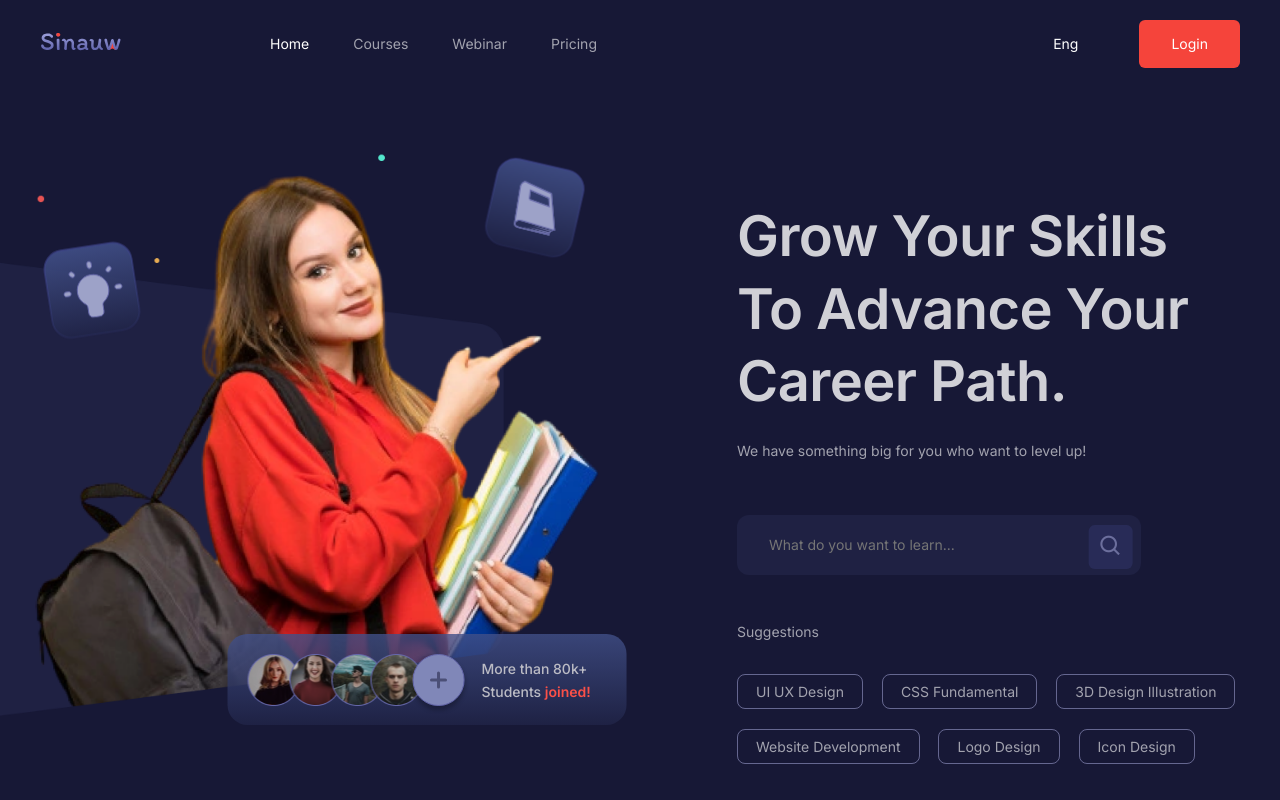
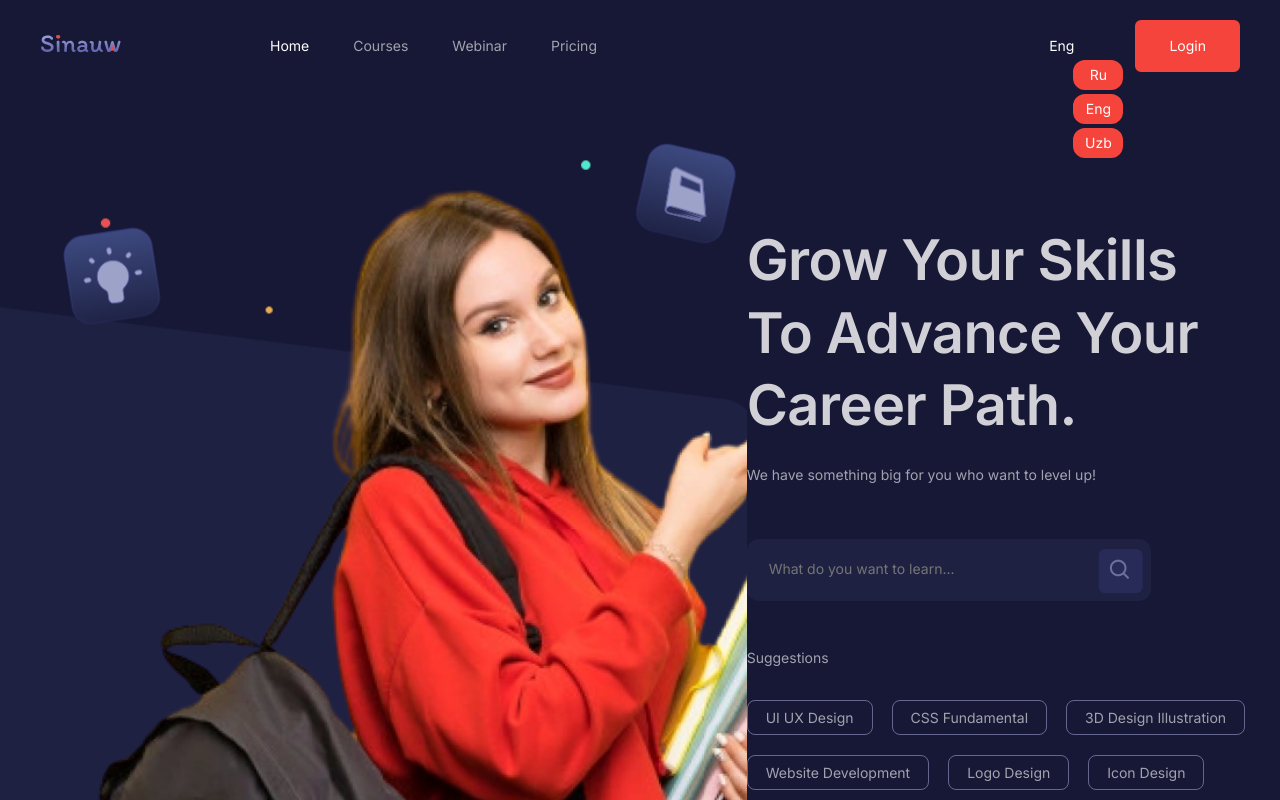
Before and after one commit to abdumovi/snaw, a plain HTML site: page index.html in a window 1280 px wide. Both pictures are taken after a click on the link "Eng". Shown: the top 800 px of the page. Drawn offline with nearby package versions, Linux system fonts and the light colour scheme.

Commit message:
bags-changed

```diff
--- a/css/column.css
+++ b/css/column.css
@@ -1,6 +1,7 @@
 .fulled-container {
   width: 100%;
-
+  margin-left: auto;
+  margin-right: auto;
 }
 
 .container {
--- a/css/style.css
+++ b/css/style.css
@@ -63,7 +63,6 @@ p{
 /* header */
 #head{
   padding-top: 20px;
-  padding-bottom: 175px;
 }
 .site-logo{
   margin-right: 148px;
@@ -77,9 +76,37 @@ p{
   padding: 12px 32px;
   background-color: #F5443B;
   border-radius: 6px;
+  border: 2px solid #F5443B;
+  transition: all .4s ease;
 }
 .nav-link:hover{
   color: #fff;
+}
+.lenguage-opshn{
+  position: relative;
+}
+.language-list{
+  position: absolute;
+  top: 23px;
+  right: 12px;
+  display: none;
+}
+.language-list li{
+  margin-bottom: 4px;
+}
+
+.open{
+  display: block;
+}
+.language-btn{
+  color: #fff;
+  background-color: #F5443B;
+  border: 2px solid #F5443B;
+  border-radius: 12px;
+  width: 50px;
+  height: 30px;
+  cursor: pointer;
+
 }
 .nav-l-c{
   color: #fff;
@@ -107,19 +134,28 @@ p{
 .hero-imgs{
   position: relative;
 }
+.all_content{
+  height: 80%;
+}
+.logos{
+  padding-bottom: 20px;
+}
+.hero{
+  height: 150vh;
+}
 .img-hero{
-  width: 785px;
   position: relative;
-  padding-top: 38px;
+  height: 110vh;
+  background-image: url("../img/hero-img1.png");
+  background-repeat: no-repeat;
+  background-size: cover;
+  background-position: left center;
 }
-.img-girl{
-  position: absolute;
-  left: -74px;
-}
+
 .hero-img-book{
   z-index: 1;
   position: absolute;
-  transform: translate(408%,44%);
+  right: 60%;
   animation-name: book;
   animation-duration: 2s;
   animation-timing-function: ease;
@@ -139,7 +175,7 @@ p{
 .hero-img-lamp{
   z-index: 1;
   position: absolute;
-  transform: translate(0,127%);
+  left: 8%;
   animation-name: lamp;
   animation-duration: 2s;
   animation-timing-function: ease;
@@ -192,7 +228,7 @@ p{
  width: 404px;
  background: #1F2143;
  border-radius: 12px;
- padding: 22px 32px;
+ padding: 22px 100px 24px 22px;
  border: none;
  color: white;
  caret-color:#fff;
@@ -206,6 +242,15 @@ p{
   border: 1px solid rgba(154, 156, 203, 0.6);
   border-radius: 8px;
   display: inline-block;
+  transition: all .4s ease;
+}
+.btn:hover{
+  background-color: transparent;
+  color: #F5443B;
+
+}
+.hero-link-items:hover{
+  color: #fff;
 }
 .margin-element{
   margin-top: 34px;
@@ -223,7 +268,7 @@ p{
   border-radius: 20px;
   position: absolute;
   bottom: 0;
-  transform: translate(47%,-65%);
+  transform: translate(89%,3%);
 }
 .contact-left{
   left: -19%;
@@ -389,6 +434,8 @@ p{
 }
 
 .texniks-btn{
+  transition: all .4s ease;
+  border: 2px solid #F5443B;
   background: #F5443B;
   border-radius: 6px;
   position: absolute;
@@ -406,6 +453,9 @@ p{
   opacity: 1;
   transition-delay: 0.2s;
 }
+.iframe-link{
+  border-radius: 23px;
+}
 .texniks-sumbit-link{
   border: 1px solid #F5443B;
   box-sizing: border-box;
@@ -415,7 +465,8 @@ p{
   font-weight: bold;
   font-size: 16px;
   line-height: 19px;
-  color: #F5443B;
+  color: #fff;
+  background: #F5443B;
   padding: 16px 32px;
   display: block;
   width: 202px;
@@ -569,17 +620,21 @@ p{
   font-weight: bold;
   font-size: 14px;
   line-height: 17px;
-  color: #F5443B;
+  color: #fff;
+  background-color: #F5443B;
   padding: 16px;
   text-align: center;
-  opacity: 0.5;
   border: 1px solid #F5443B;
   box-sizing: border-box;
   border-radius: 6px;
   transition: all .4s ease;
 }
+.prise-cards{
+ border: 4px solid #292B56;
+}
 .card-link:hover{
-  opacity: 1;
+  color: #F5443B;
+  background-color: transparent;
 }
 .prise-cards{
   position: relative;
@@ -591,8 +646,7 @@ p{
   right: 0;
 }
 .card-link:active{
-  background: #F5443B;
-  color: #fff;
+  opacity: 0.5;
 }
 /* about */
 #about{
@@ -661,6 +715,9 @@ p{
   margin-bottom: 24px;
 
 }
+.foter-list li:hover > a{
+  color: #fff;
+}
 .texniks-img{
   position: relative;
 }
--- a/index.html
+++ b/index.html
@@ -34,14 +34,24 @@
             </nav>
           </div>
           <div class="head-btn flex align">
+            <div class="lenguage-opshn">
               <a class="head-lenguage font4" href="#">Eng</a>
-            <a class="head-link" href="#">Login</a>
+              <ul class="language-list">
+                <li><button class="language-btn btn rus">Ru</button></li>
+                <li><button class="language-btn btn eng">Eng</button></li>
+                <li><button class="language-btn btn uzb">Uzb</button></li>
+              </ul>
+            </div>
+            <a class="head-link btn" href="#">Login</a>
+          </div>
         </div>
       </div>
 
-        <div class="hero flex">
-          <div class="img-hero">
-            <img class="img-girl" src="./img/hero-img1.png" alt="hero-img">
+      <div class="fulled-container">
+        <div class="hero">
+          <div class="all_content flex">
+            <div class="img-hero col-7">
+              <div>
                 <div class="hero-img-elements">
                   <img class="hero-img-book" src="./img/book.svg" alt="book">
                   <img class="hero-img-lamp" src="./img/lamp.svg" alt="lamp">
@@ -65,7 +75,8 @@
                   </div>
                 </div>
               </div>
-          <div class="hero-content">
+            </div>
+            <div class="hero-content col-5">
               <h2 class="hero-title">Grow Your Skills To Advance Your Career Path.</h2>
               <p class="hero-text font4">We have something big for you who want to level up!</p>
               <form class="form-elements" action="#" method="get">
@@ -89,6 +100,8 @@
             </div>
           </div>
         </div>
+      </div>
+
     </header>
 
     <section id="futured">
@@ -137,7 +150,7 @@
                 <p class="taxniks-contact-text font4">Mentor</p>
               </div>
             </div>
-            <a class="texniks-btn" href="#">Access Class</a>
+            <a class="texniks-btn btn" href="#">Access Class</a>
           </li>
           <li class="texniks-item">
             <div class="texniks-img"><img class="texniks-main-img" src="./img/texniksimg2.jpg" alt="texniks-img"><samp class="statistic">12 Videos</samp></div>
@@ -152,7 +165,7 @@
                 <p class="taxniks-contact-text font4">Mentor</p>
               </div>
             </div>
-            <a class="texniks-btn" href="#">Access Class</a>
+            <a class="texniks-btn btn" href="#">Access Class</a>
           </li>
           <li class="texniks-item">
             <div class="texniks-img"><img class="texniks-main-img" src="./img/texniksimg3.jpg" alt="texniks-img"><samp class="statistic">12 Videos</samp></div>
@@ -167,7 +180,7 @@
                 <p class="taxniks-contact-text font4">Mentor</p>
               </div>
             </div>
-            <a class="texniks-btn" href="#">Access Class</a>
+            <a class="texniks-btn btn" href="#">Access Class</a>
           </li>
           <li class="texniks-item">
             <div class="texniks-img"><img class="texniks-main-img" src="./img/texniksimg4.jpg" alt="texniks-img"><samp class="statistic">12 Videos</samp></div>
@@ -182,10 +195,10 @@
                 <p class="taxniks-contact-text font4">Mentor</p>
               </div>
             </div>
-            <a class="texniks-btn" href="#">Access Class</a>
+            <a class="texniks-btn btn" href="#">Access Class</a>
           </li>
         </ul>
-        <a class="texniks-sumbit-link margin" href="#">Show All Classes</a>
+        <a class="texniks-sumbit-link margin btn" href="#">Show All Classes</a>
       </div>
     </section>
 
@@ -199,7 +212,8 @@
               <img class="webiner-imj" src="./img/imac1.svg" alt="imac-img">
             </li>
             <li class="webiner-item2">
-              <img src="./img/imac2.svg" alt="imac-img">
+              <!-- <img src="./img/imac2.svg" alt="imac-img"> -->
+              <iframe class="iframe-link" width="622" height="424" src="https://www.youtube.com/embed/4X_IW3kqr3k" title="YouTube video player" frameborder="0" allow="accelerometer; autoplay; clipboard-write; encrypted-media; gyroscope; picture-in-picture" allowfullscreen></iframe>
             </li>
             <li class="webiner-item3">
               <img class="webiner-imj1" src="./img/imac3.svg" alt="imac-img">
@@ -347,6 +361,7 @@
       <p class="foter-last-text tex">2021 Sinauw.<i class='bx bx-copyright'></i>All Rights Reserved.</p>
     </div>
   </footer>
+  <script src="./js/main.js"></script>
 </body>
 
 </html>
--- a/js/main.js
+++ b/js/main.js
@@ -0,0 +1,8 @@
+let elbtn = document.querySelector('.language-list');
+let ellink = document.querySelector('.head-lenguage');
+
+let  add = function(){
+  elbtn.classList.add('open');
+
+}
+ellink.addEventListener('click',add);
```
Lines whose indentation alone changed are shown as unchanged.
